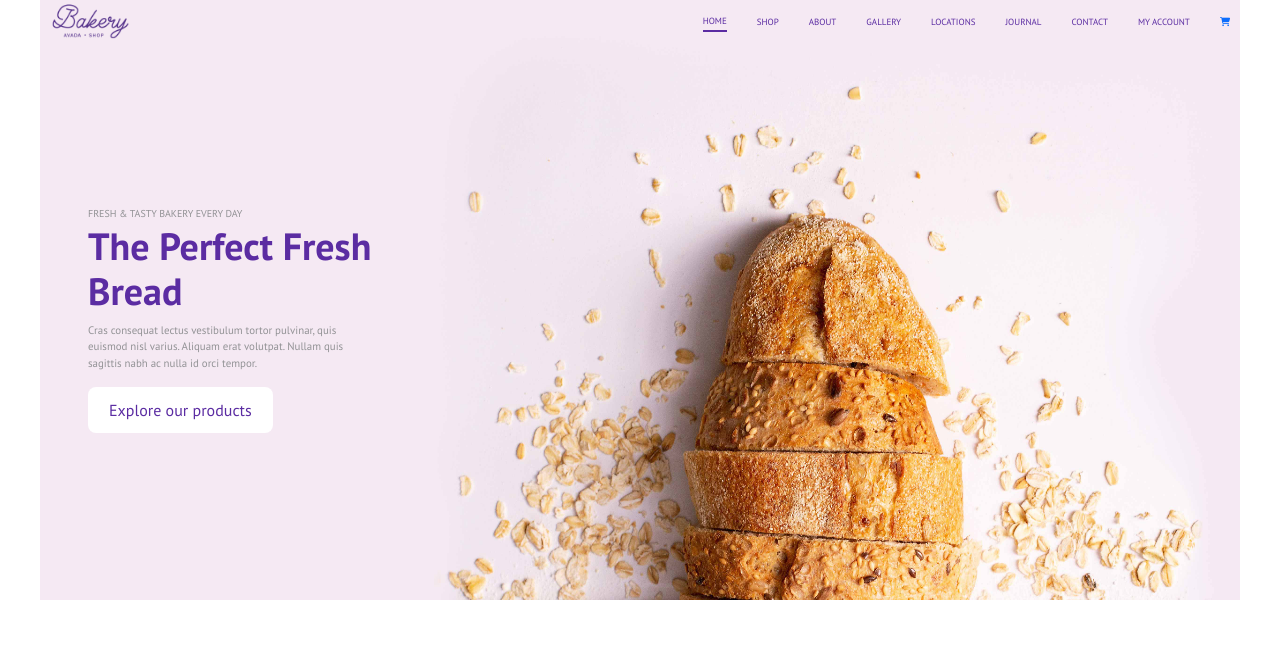
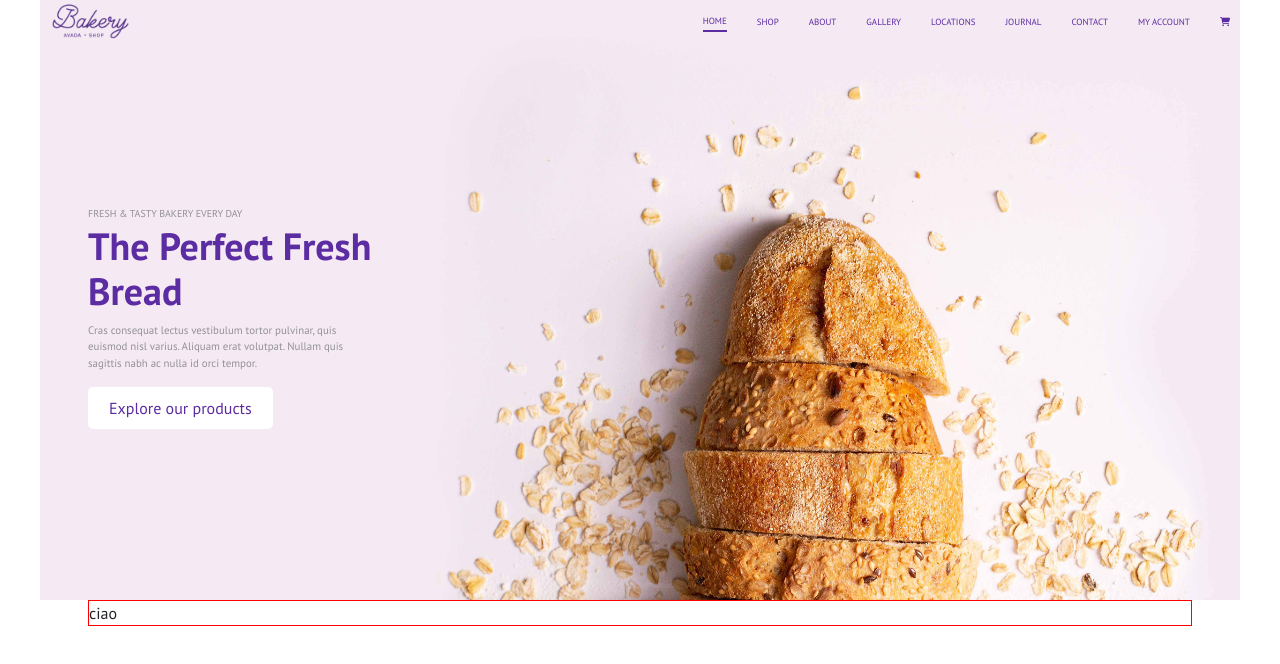
Before and after one commit to IonCatana/proj-html-vuejs, a Vue app: page / in a window 1280 px wide. Shown: the top 664 px of the page. Built offline with nearby package versions, Linux system fonts and the light colour scheme.

Commit message:
some fix on header

```diff
--- a/src/App.vue
+++ b/src/App.vue
@@ -1,16 +1,19 @@
 <template>
   <div id="app">
     <MyHeader />
+    <MyMain />
   </div>
 </template>
 
 <script>
-import MyHeader from "./components/MyHeader.vue";
+import MyHeader from "./components/Header/MyHeader.vue";
+import MyMain from "./components/Main/MyMain.vue";
 
 export default {
   name: "App",
   components: {
     MyHeader,
+    MyMain,
   },
 };
 </script>
--- a/src/components/HeaderNavBar.vue
+++ b/src/components/Header/HeaderNavBar.vue
@@ -1,7 +1,7 @@
 <template>
   <div id="header_nav_bar">
     <div class="logo">
-      <img src="../assets/img/avada-bakery-logo.png" alt="" />
+      <img src="../../assets/img/avada-bakery-logo.png" alt="" />
     </div>
     <div class="list">
       <ul>
@@ -9,7 +9,7 @@
           <a class="daisy_bush" :href="link.href">{{ link.text }}</a>
         </li>
         <li>
-          <a href="#"><i class="fas fa-shopping-cart"></i></a>
+          <a class="daisy_bush" href="#"><i class="fas fa-shopping-cart"></i></a>
         </li>
       </ul>
     </div>
--- a/src/components/MyHeader.vue
+++ b/src/components/Header/MyHeader.vue
@@ -19,7 +19,7 @@ export default {
 
 <style lang="scss" scoped>
 #my_header {
-  background-image: url("../assets/img/hero-header-bakery.jpg");
+  background-image: url("../../assets/img/hero-header-bakery.jpg");
   object-fit: contain;
   background-repeat: no-repeat;
   background-size: 1200px 600px;
--- a/src/components/PerfectBread.vue
+++ b/src/components/Header/PerfectBread.vue
@@ -40,7 +40,7 @@ export default {
 .btn {
   color: #5b2ca2;
   background-color: #ffffff;
-  padding: 10px 20px;
-  border-radius: 8px;
+  padding: 8px 20px;
+  border-radius: 5px;
 }
 </style>
--- /dev/null
+++ b/src/components/Main/MyMain.vue
@@ -0,0 +1,23 @@
+<template>
+  <div id="my_main">
+    <div class="container">
+      ciao
+    </div>
+  </div>
+</template>
+
+<script>
+  export default {
+
+  }
+</script>
+
+<style lang="scss" scoped>
+#my_main{
+  width: 1200px;
+  margin: 0 auto;
+}
+.container{
+  border: 1px solid red;
+}
+</style>
```
